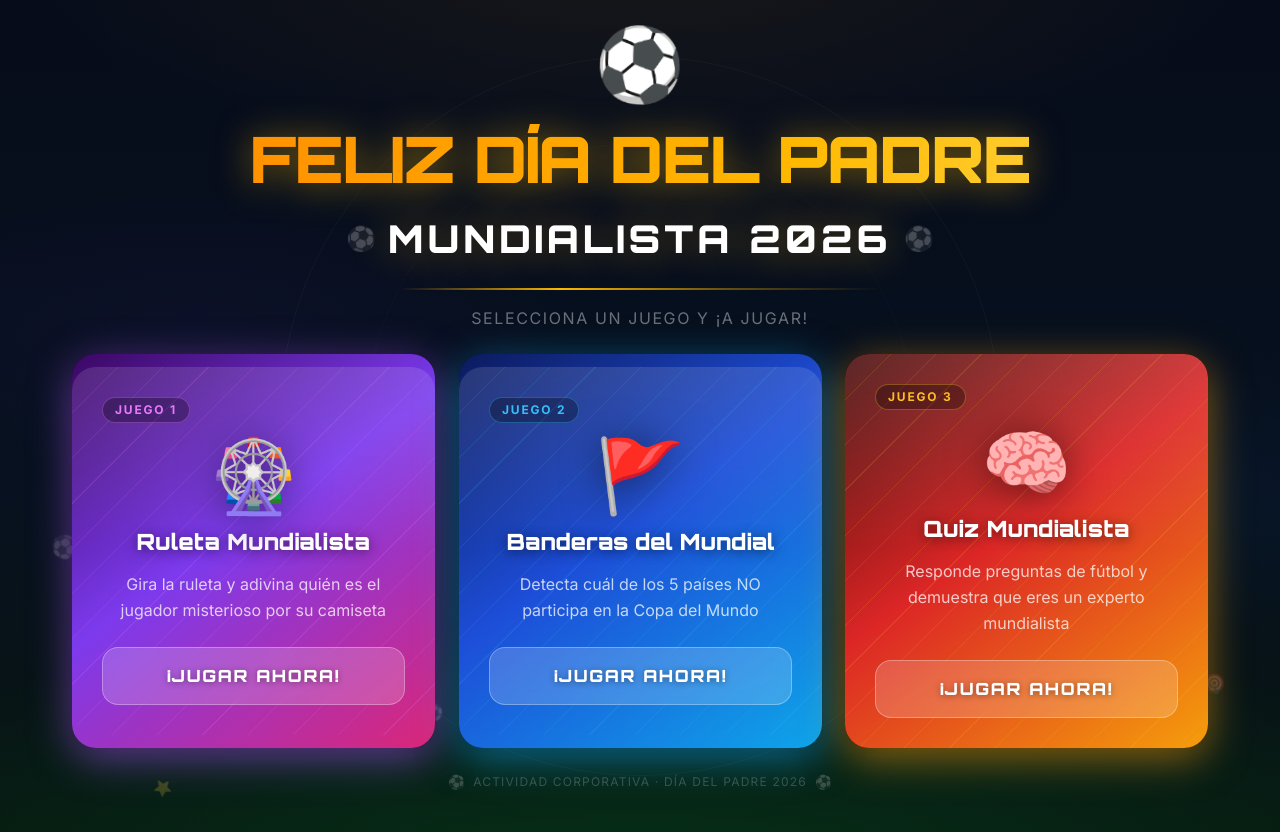
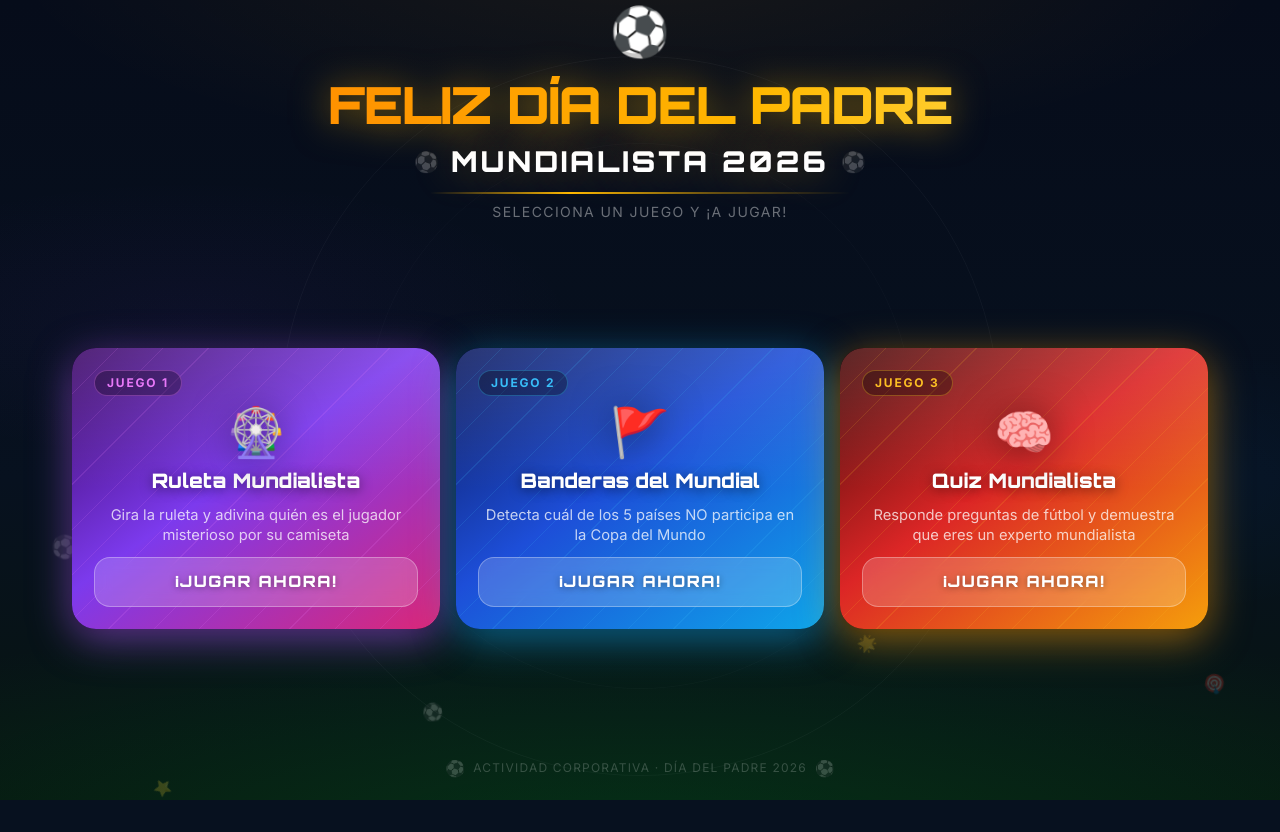
Before and after one commit to keni-afk/PadreMundialista2026, a React (Vite) app: page / in a window 1280 px wide. After the commit the page ends 800 px from the top, so only its background shows below. Built offline with nearby package versions, Linux system fonts and the light colour scheme.

Commit message:
fix: encuadrar home en pantalla sin scroll

```diff
--- a/src/pages/Home.jsx
+++ b/src/pages/Home.jsx
@@ -81,7 +81,7 @@ const GAMES = [
 /* ─── Home page ──────────────────────────────────────── */
 export default function Home({ onNavigate }) {
   return (
-    <div className="relative min-h-screen flex flex-col items-center justify-between py-10 px-4 overflow-hidden">
+    <div className="relative h-screen flex flex-col items-center justify-between py-5 px-4 overflow-hidden">
 
       {/* Particles */}
       <Particles />
@@ -90,17 +90,17 @@ export default function Home({ onNavigate }) {
       <div className="field-circle-deco" />
 
       {/* ── Header ───────────────────────────────────── */}
-      <header className="relative z-10 text-center animate-slide-up flex flex-col items-center gap-3">
+      <header className="relative z-10 text-center animate-slide-up flex flex-col items-center gap-2">
 
         {/* Floating ball */}
-        <div className="float text-7xl select-none" style={{ lineHeight: 1 }}>⚽</div>
+        <div className="float text-5xl select-none" style={{ lineHeight: 1 }}>⚽</div>
 
         {/* Title */}
         <h1
           className="shimmer-text font-black uppercase"
           style={{
             fontFamily: 'Orbitron, sans-serif',
-            fontSize: 'clamp(2.2rem, 5vw, 4.2rem)',
+            fontSize: 'clamp(1.8rem, 4vw, 3.2rem)',
             letterSpacing: '-0.02em',
             lineHeight: 1.1,
           }}
@@ -109,37 +109,37 @@ export default function Home({ onNavigate }) {
         </h1>
 
         {/* Sub-title */}
-        <div className="flex items-center gap-3 mt-1">
-          <span className="text-white/25 text-2xl">⚽</span>
+        <div className="flex items-center gap-3">
+          <span className="text-white/25 text-xl">⚽</span>
           <h2
             className="font-black uppercase text-white tracking-widest"
             style={{
               fontFamily: 'Orbitron, sans-serif',
-              fontSize: 'clamp(1.3rem, 3vw, 2.4rem)',
+              fontSize: 'clamp(1rem, 2.5vw, 1.8rem)',
               textShadow: '0 0 40px rgba(255,184,0,0.45)',
             }}
           >
             Mundialista 2026
           </h2>
-          <span className="text-white/25 text-2xl">⚽</span>
+          <span className="text-white/25 text-xl">⚽</span>
         </div>
 
         {/* Divider */}
         <div
-          className="h-0.5 rounded-full mt-2"
+          className="h-0.5 rounded-full"
           style={{
-            width: 'clamp(200px, 40vw, 480px)',
+            width: 'clamp(180px, 36vw, 420px)',
             background: 'linear-gradient(90deg, transparent, #FFB800, rgba(255,184,0,0.4), transparent)',
           }}
         />
 
-        <p className="text-white/40 text-base tracking-widest uppercase mt-1">
+        <p className="text-white/40 text-sm tracking-widest uppercase">
           Selecciona un juego y ¡a jugar!
         </p>
       </header>
 
       {/* ── Game cards ───────────────────────────────── */}
-      <main className="relative z-10 w-full max-w-6xl grid grid-cols-1 md:grid-cols-3 gap-6 px-2 my-6">
+      <main className="relative z-10 w-full max-w-6xl grid grid-cols-1 md:grid-cols-3 gap-4 px-2">
         {GAMES.map((game, idx) => (
           <button
             key={game.id}
@@ -175,7 +175,7 @@ export default function Home({ onNavigate }) {
                 }}
               />
 
-              <div className="relative p-7 flex flex-col items-center text-center gap-4">
+              <div className="relative p-5 flex flex-col items-center text-center gap-3">
                 {/* Badge */}
                 <span
                   className="text-xs font-bold uppercase tracking-widest px-3 py-1 rounded-full self-start"
@@ -191,7 +191,7 @@ export default function Home({ onNavigate }) {
 
                 {/* Emoji */}
                 <div
-                  className="text-7xl select-none"
+                  className="text-5xl select-none"
                   style={{
                     lineHeight: 1,
                     filter: 'drop-shadow(0 4px 20px rgba(0,0,0,0.5))',
@@ -205,7 +205,7 @@ export default function Home({ onNavigate }) {
                   className="font-black text-white leading-tight"
                   style={{
                     fontFamily: 'Orbitron, sans-serif',
-                    fontSize: 'clamp(1.05rem, 1.8vw, 1.4rem)',
+                    fontSize: 'clamp(0.95rem, 1.6vw, 1.25rem)',
                     textShadow: '0 2px 12px rgba(0,0,0,0.5)',
                   }}
                 >
@@ -214,10 +214,10 @@ export default function Home({ onNavigate }) {
 
                 {/* Description */}
                 <p
-                  className="leading-relaxed"
+                  className="leading-snug"
                   style={{
                     color: 'rgba(255,255,255,0.75)',
-                    fontSize: 'clamp(0.85rem, 1.3vw, 1rem)',
+                    fontSize: 'clamp(0.78rem, 1.2vw, 0.92rem)',
                   }}
                 >
                   {game.description}
@@ -225,13 +225,13 @@ export default function Home({ onNavigate }) {
 
                 {/* CTA button */}
                 <div
-                  className="mt-2 w-full py-3.5 rounded-2xl font-black text-white text-lg uppercase tracking-widest text-center"
+                  className="w-full py-3 rounded-2xl font-black text-white uppercase tracking-widest text-center"
                   style={{
                     background: 'rgba(255,255,255,0.18)',
                     border: '1.5px solid rgba(255,255,255,0.30)',
                     backdropFilter: 'blur(8px)',
                     fontFamily: 'Orbitron, sans-serif',
-                    fontSize: 'clamp(0.9rem, 1.4vw, 1.05rem)',
+                    fontSize: 'clamp(0.82rem, 1.3vw, 0.98rem)',
                     textShadow: '0 1px 6px rgba(0,0,0,0.4)',
                   }}
                 >
@@ -244,8 +244,8 @@ export default function Home({ onNavigate }) {
       </main>
 
       {/* ── Footer ───────────────────────────────────── */}
-      <footer className="relative z-10 text-center flex flex-col items-center gap-2">
-        <div className="flex items-center gap-2 text-white/20 text-sm">
+      <footer className="relative z-10 text-center">
+        <div className="flex items-center gap-2 text-white/20">
           <span>⚽</span>
           <span className="uppercase tracking-widest text-xs">Actividad Corporativa · Día del Padre 2026</span>
           <span>⚽</span>
```
